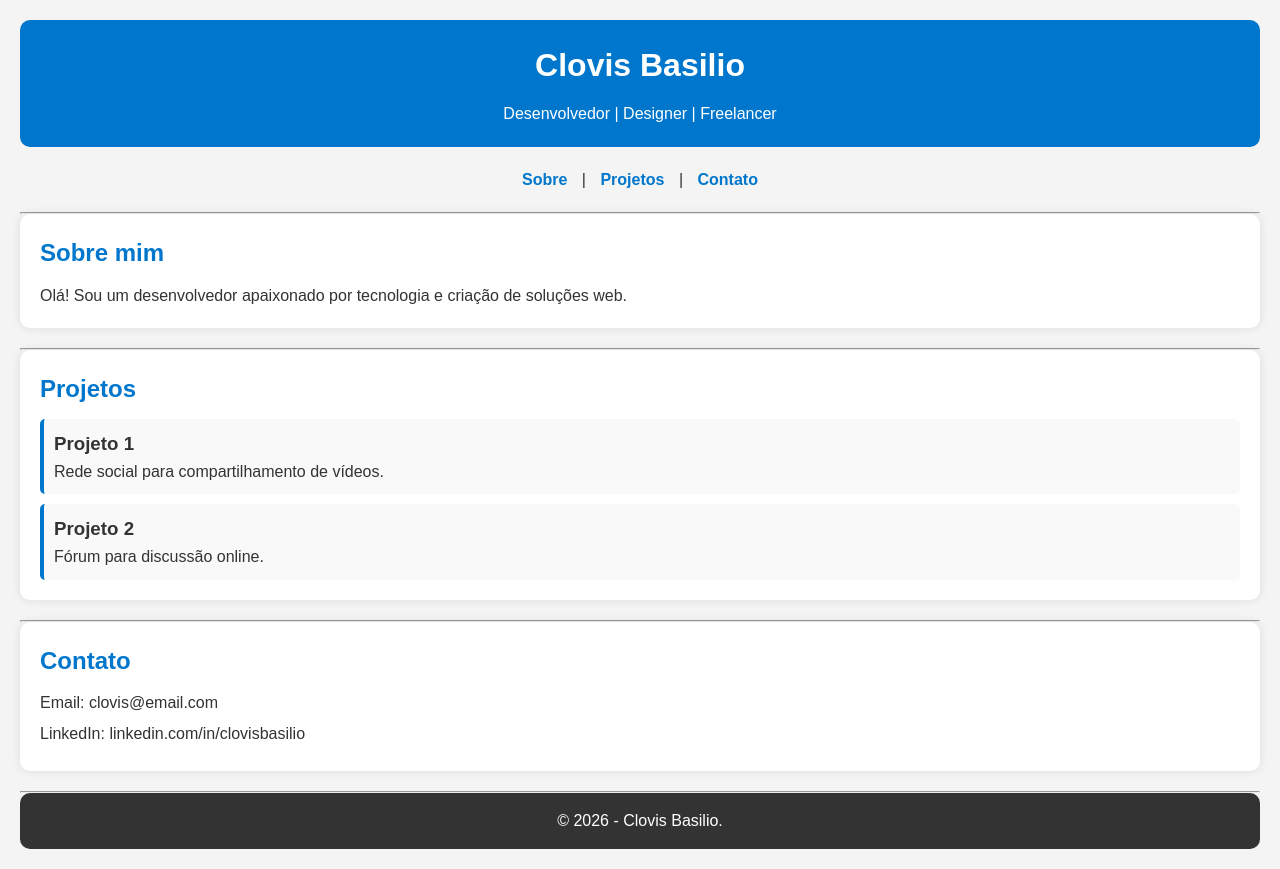
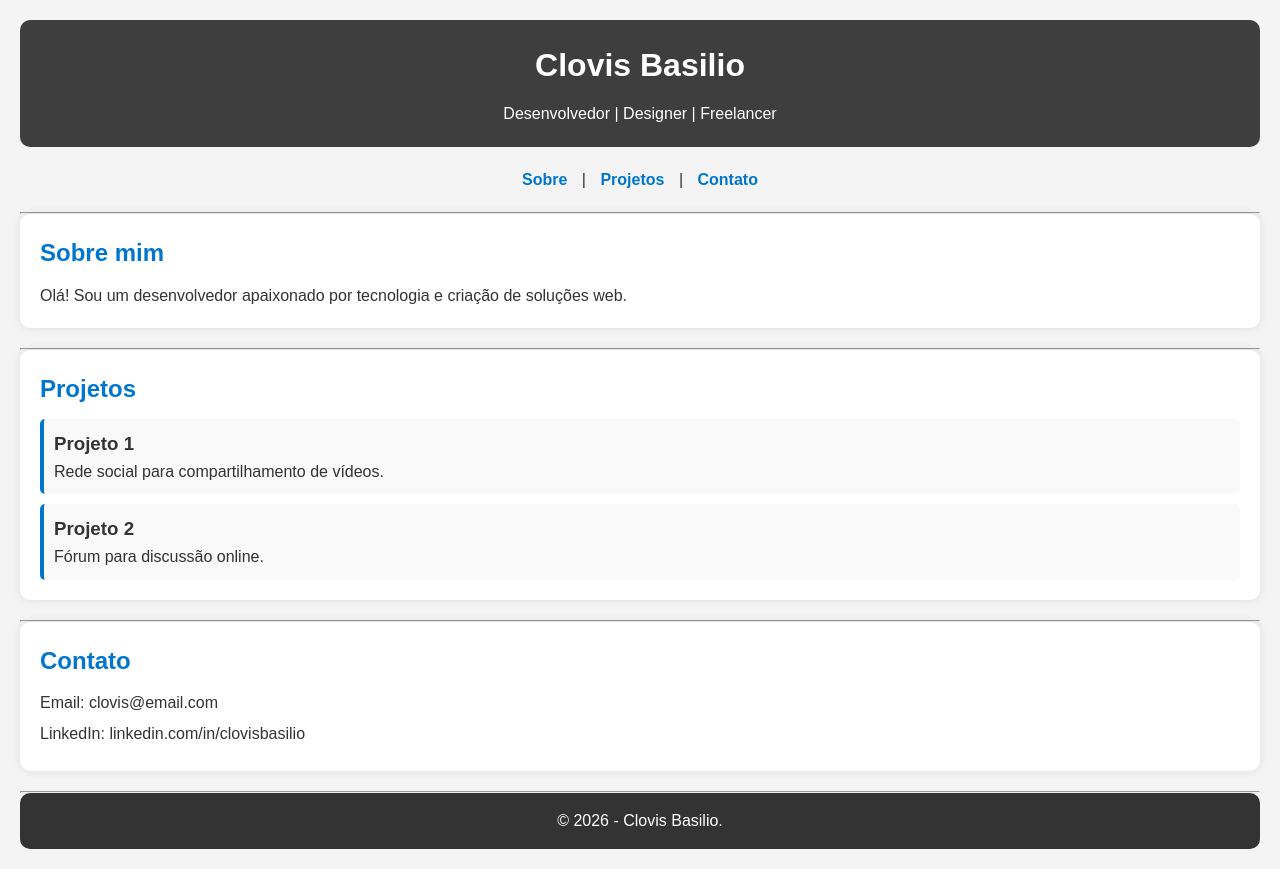
Before and after one commit to jeanbrito-dev/git_essencial, a plain HTML site: page index.html in a window 1280 px wide. Drawn offline with Linux system fonts and the light colour scheme.

Commit message:
Update style.css

```diff
--- a/css/style.css
+++ b/css/style.css
@@ -17,7 +17,7 @@ body {
 /* Cabeçalho */
 header {
     text-align: center;
-    background: #0077cc;
+    background: #3e3e3e;
     color: white;
     padding: 20px 0;
     border-radius: 10px;
```
